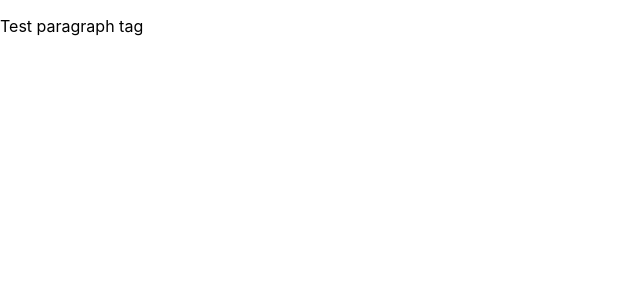
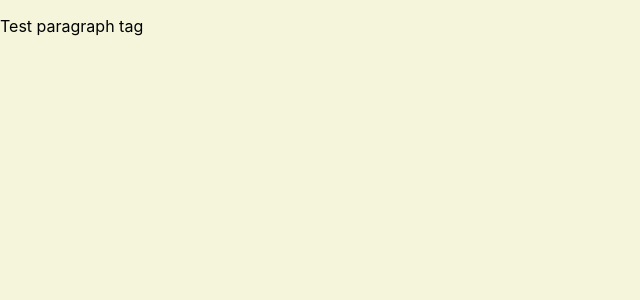
Before and after one commit to iam8/37.4-events-state-eightball, a React (Create React App) app: page / in a window 1280 px wide. Shown: the top 300 px of the page, without its empty margins (0-640 px from the left). Built offline with nearby package versions, Linux system fonts and the light colour scheme.

Commit message:
Add background color to body

```diff
--- a/src/index.css
+++ b/src/index.css
@@ -9,6 +9,7 @@ body {
         sans-serif;
     -webkit-font-smoothing: antialiased;
     -moz-osx-font-smoothing: grayscale;
+    background-color: beige;
 }
 
 code {
```
